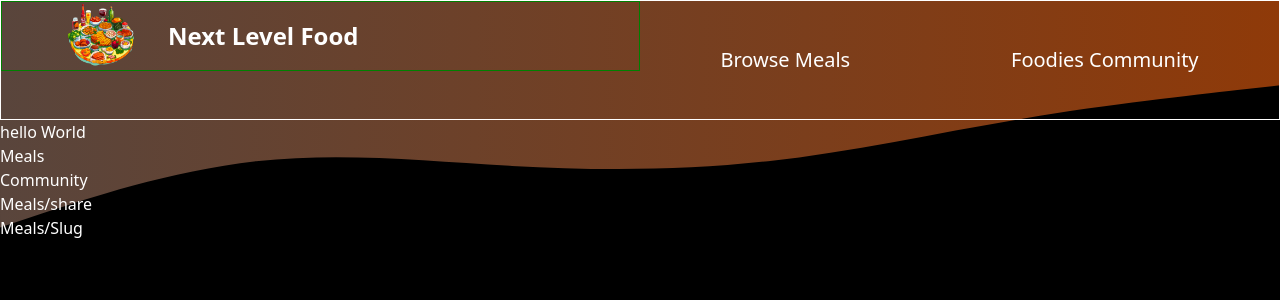
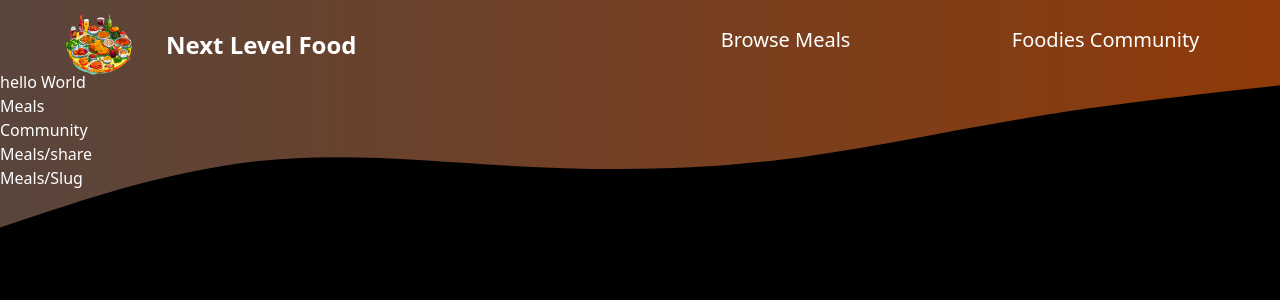
Before and after one commit to rupamswain1/nextjs-appRouter-foodApp, a Next.js app: page / in a window 1280 px wide. Shown: the top 300 px of the page. Built offline with nearby package versions, Linux system fonts and the light colour scheme.

Commit message:
image oprtimization

```diff
--- a/src/app/globals.css
+++ b/src/app/globals.css
@@ -8,12 +8,6 @@
   --background-end-rgb: 255, 255, 255;
 }
 
-.header-background {
-  position: absolute;
-  height: 100vh;
-  width: 100vw;
-  z-index: -1;
-}
 @media (prefers-color-scheme: dark) {
 }
 
--- a/src/app/layout.tsx
+++ b/src/app/layout.tsx
@@ -1,5 +1,5 @@
 import './globals.css';
-import MainHeader from '@/components/MainHeader';
+import MainHeader from '@/components/MainHeader/MainHeader';
 export const metadata = {
   title: 'NextLevel Food',
   description: 'Delicious meals, shared by a food-loving community.',
@@ -13,26 +13,6 @@ export default function RootLayout({
   return (
     <html lang="en">
       <body>
-        <div className="header-background">
-          <svg xmlns="http://www.w3.org/2000/svg" viewBox="0 0 1440 320">
-            <defs>
-              <linearGradient id="gradient" x1="0%" y1="0%" x2="100%" y2="0%">
-                <stop
-                  offset="0%"
-                  style={{ stopColor: '#59453c', stopOpacity: '1' }}
-                />
-                <stop
-                  offset="100%"
-                  style={{ stopColor: '#8f3a09', stopOpacity: '1' }}
-                />
-              </linearGradient>
-            </defs>
-            <path
-              fill="url(#gradient)"
-              d="M0,256L48,240C96,224,192,192,288,181.3C384,171,480,181,576,186.7C672,192,768,192,864,181.3C960,171,1056,149,1152,133.3C1248,117,1344,107,1392,101.3L1440,96L1440,0L1392,0C1344,0,1248,0,1152,0C1056,0,960,0,864,0C768,0,672,0,576,0C480,0,384,0,288,0C192,0,96,0,48,0L0,0Z"
-            ></path>
-          </svg>
-        </div>
         <MainHeader />
         {children}
       </body>
--- a/src/components/MainHeader.jsx
+++ /dev/null
@@ -1,25 +0,0 @@
-import Link from 'next/link';
-import logoImg from '../../public/assets/logo.png';
-import styles from './MainHeader.module.css';
-const MainHeader = () => {
-  return (
-    <header className={styles.headerContainer}>
-      <Link href="/" className={`${styles.logo} headerText`}>
-        <img src={logoImg.src} alt="Food App home" />
-        Next Level Food
-      </Link>
-      <nav className={`${styles.nav} subHeaderText`}>
-        <ul>
-          <li>
-            <Link href="/meals">Browse Meals</Link>
-          </li>
-          <li>
-            <Link href="/community">Foodies Community</Link>
-          </li>
-        </ul>
-      </nav>
-    </header>
-  );
-};
-
-export default MainHeader;
--- /dev/null
+++ b/src/components/MainHeader/MainHeader.jsx
@@ -0,0 +1,30 @@
+import Link from 'next/link';
+import Image from 'next/image';
+import logoImg from '../../../public/assets/logo.png';
+import styles from './MainHeader.module.css';
+import MainHeaderBackGround from './MainHeaderBackground';
+const MainHeader = () => {
+  return (
+    <>
+      <MainHeaderBackGround />
+      <header className={styles.headerContainer}>
+        <Link href="/" className={`${styles.logo} headerText`}>
+          <Image src={logoImg} alt="Food App home" priority />
+          Next Level Food
+        </Link>
+        <nav className={`${styles.nav} subHeaderText`}>
+          <ul>
+            <li>
+              <Link href="/meals">Browse Meals</Link>
+            </li>
+            <li>
+              <Link href="/community">Foodies Community</Link>
+            </li>
+          </ul>
+        </nav>
+      </header>
+    </>
+  );
+};
+
+export default MainHeader;
--- a/src/components/MainHeader.module.css
+++ b/src/components/MainHeader/MainHeader.module.css
@@ -1,9 +1,9 @@
 .headerContainer {
-  border: 1px solid white;
-  height: 15vh;
+  height: 70px;
   display: flex;
   justify-content: space-between;
   flex: 1;
+  padding-top: 10px;
 }
 .logo {
   height: 70px;
@@ -12,7 +12,6 @@
   flex: 1;
   align-items: center;
   width: 50%;
-  border: 1px solid green;
 }
 
 .logo img {
--- /dev/null
+++ b/src/components/MainHeader/MainHeaderBackground.module.css
@@ -0,0 +1,11 @@
+.header-background {
+  position: absolute;
+  height: 100vh;
+  width: 100vw;
+  z-index: -1;
+}
+
+.header-background svg {
+  display: block;
+  width: 100%;
+}
--- /dev/null
+++ b/src/components/MainHeader/MainHeaderBackground.tsx
@@ -0,0 +1,27 @@
+import style from './MainHeaderBackground.module.css';
+const MainHeaderBackGround = () => {
+  return (
+    <div className={style['header-background']}>
+      <svg xmlns="http://www.w3.org/2000/svg" viewBox="0 0 1440 320">
+        <defs>
+          <linearGradient id="gradient" x1="0%" y1="0%" x2="100%" y2="0%">
+            <stop
+              offset="0%"
+              style={{ stopColor: '#59453c', stopOpacity: '1' }}
+            />
+            <stop
+              offset="100%"
+              style={{ stopColor: '#8f3a09', stopOpacity: '1' }}
+            />
+          </linearGradient>
+        </defs>
+        <path
+          fill="url(#gradient)"
+          d="M0,256L48,240C96,224,192,192,288,181.3C384,171,480,181,576,186.7C672,192,768,192,864,181.3C960,171,1056,149,1152,133.3C1248,117,1344,107,1392,101.3L1440,96L1440,0L1392,0C1344,0,1248,0,1152,0C1056,0,960,0,864,0C768,0,672,0,576,0C480,0,384,0,288,0C192,0,96,0,48,0L0,0Z"
+        ></path>
+      </svg>
+    </div>
+  );
+};
+
+export default MainHeaderBackGround;
```
